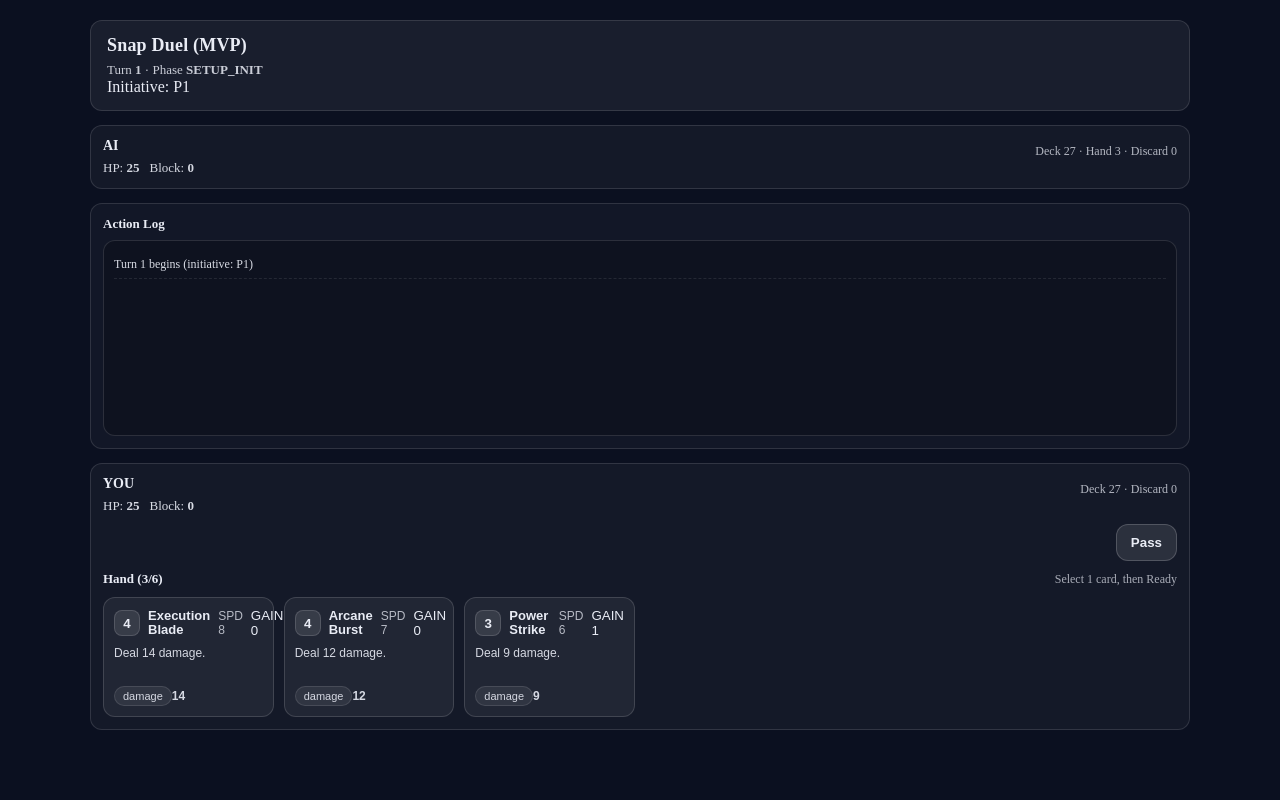
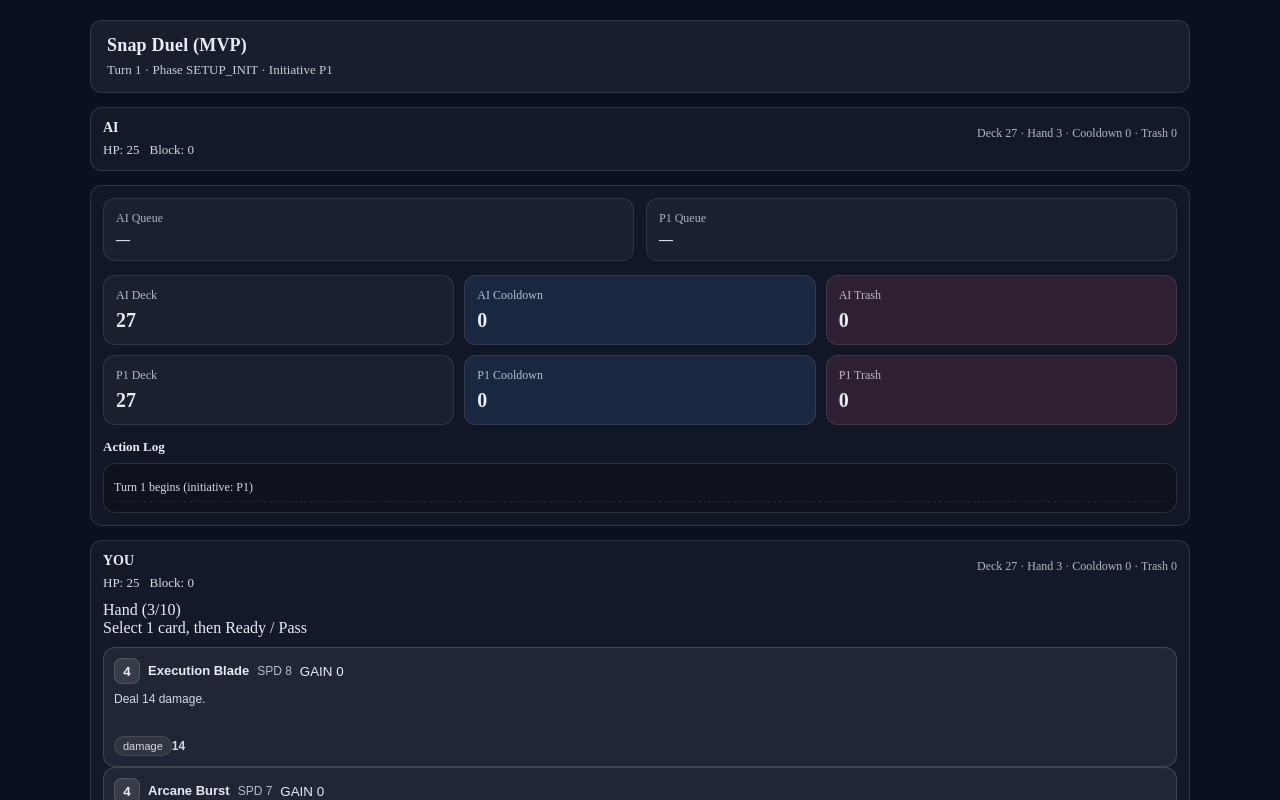
Before and after one commit to taestdd/SNAP-DUEL, a Next.js app: page / in a window 1280 px wide. Shown: the top 800 px of the page. Built offline with nearby package versions, Linux system fonts and the light colour scheme.

Commit message:
쿨다운 추가

```diff
--- a/src/components/game/ArenaHeader.tsx
+++ b/src/components/game/ArenaHeader.tsx
@@ -6,11 +6,11 @@ export default function ArenaHeader({ ai }: { ai: Combatant }) {
 
   return (
     <div className={styles.wrap}>
-      <div className={styles.left}>
+      <div>
         <div className={styles.name}>AI</div>
         <div className={styles.meta}>
-          <span>HP: <b>{ai.hp}</b></span>
-          <span>Block: <b>{ai.block}</b></span>
+          <span>HP: {ai.hp}</span>
+          <span>Block: {ai.block}</span>
         </div>
       </div>
 
@@ -19,14 +19,27 @@ export default function ArenaHeader({ ai }: { ai: Combatant }) {
           {ai.status.attackBuff > 0 ? (
             <span className={styles.badge}>ATK+ {ai.status.attackBuff}</span>
           ) : null}
+
           {burn ? (
             <span className={styles.badge}>
               BURN {burn.turns}t · {burn.dmgPerTurn}/t
             </span>
           ) : null}
+
+          {ai.status.speedBonus > 0 ? (
+            <span className={styles.badge}>SPD-{ai.status.speedBonus} now</span>
+          ) : null}
+
+          {ai.status.speedBonusNext > 0 ? (
+            <span className={styles.badge}>
+              SPD-{ai.status.speedBonusNext} next
+            </span>
+          ) : null}
         </div>
+
         <div className={styles.small}>
-          Deck {ai.deck.length} · Hand {ai.hand.length} · Discard {ai.discard.length}
+          Deck {ai.deck.length} · Hand {ai.hand.length} · Cooldown{" "}
+          {ai.cooldown.length} · Trash {ai.trash.length}
         </div>
       </div>
     </div>
--- a/src/components/game/GameScreen.module.css
+++ b/src/components/game/GameScreen.module.css
@@ -19,9 +19,9 @@
   align-items: flex-start;
   justify-content: space-between;
   padding: 14px 16px;
-  border: 1px solid rgba(255,255,255,0.12);
+  border: 1px solid rgba(255, 255, 255, 0.12);
   border-radius: 12px;
-  background: rgba(255,255,255,0.06);
+  background: rgba(255, 255, 255, 0.06);
 }
 
 .title {
@@ -45,8 +45,8 @@
 .gameOver {
   padding: 8px 10px;
   border-radius: 10px;
-  background: rgba(255,255,255,0.08);
-  border: 1px solid rgba(255,255,255,0.12);
+  background: rgba(255, 255, 255, 0.08);
+  border: 1px solid rgba(255, 255, 255, 0.12);
   font-size: 13px;
 }
 
@@ -59,23 +59,85 @@
 .arena {
   padding: 12px;
   border-radius: 12px;
-  border: 1px solid rgba(255,255,255,0.12);
-  background: rgba(255,255,255,0.04);
+  border: 1px solid rgba(255, 255, 255, 0.12);
+  background: rgba(255, 255, 255, 0.04);
 }
 
 .center {
   min-height: 220px;
   padding: 12px;
   border-radius: 12px;
-  border: 1px solid rgba(255,255,255,0.12);
-  background: rgba(255,255,255,0.03);
+  border: 1px solid rgba(255, 255, 255, 0.12);
+  background: rgba(255, 255, 255, 0.03);
+  display: flex;
+  flex-direction: column;
+  gap: 14px;
+}
+
+.centerTop {
+  display: grid;
+  grid-template-columns: 1fr 1fr;
+  gap: 12px;
+}
+
+.queueBox {
+  padding: 12px;
+  border-radius: 12px;
+  background: rgba(255, 255, 255, 0.04);
+  border: 1px solid rgba(255, 255, 255, 0.1);
+}
+
+.queueTitle {
+  font-size: 12px;
+  opacity: 0.72;
+  margin-bottom: 6px;
+}
+
+.queueValue {
+  font-size: 14px;
+  font-weight: 700;
+}
+
+.zoneGrid {
+  display: grid;
+  grid-template-columns: repeat(3, 1fr);
+  gap: 10px;
+}
+
+.zoneCard {
+  padding: 12px;
+  border-radius: 12px;
+  border: 1px solid rgba(255, 255, 255, 0.1);
+}
+
+.zoneDefault {
+  background: rgba(255, 255, 255, 0.04);
+}
+
+.zoneAccent {
+  background: rgba(89, 156, 255, 0.12);
+}
+
+.zoneDanger {
+  background: rgba(255, 99, 132, 0.12);
+}
+
+.zoneLabel {
+  font-size: 12px;
+  opacity: 0.76;
+  margin-bottom: 6px;
+}
+
+.zoneCount {
+  font-size: 20px;
+  font-weight: 800;
 }
 
 .player {
   padding: 12px;
   border-radius: 12px;
-  border: 1px solid rgba(255,255,255,0.12);
-  background: rgba(255,255,255,0.04);
+  border: 1px solid rgba(255, 255, 255, 0.12);
+  background: rgba(255, 255, 255, 0.04);
   display: flex;
   flex-direction: column;
   gap: 10px;
@@ -85,3 +147,13 @@
   display: flex;
   justify-content: flex-end;
 }
+
+@media (max-width: 760px) {
+  .centerTop {
+    grid-template-columns: 1fr;
+  }
+
+  .zoneGrid {
+    grid-template-columns: 1fr 1fr;
+  }
+}
--- a/src/components/game/GameScreen.tsx
+++ b/src/components/game/GameScreen.tsx
@@ -1,10 +1,51 @@
-import type { GameState, Action } from "@/game/engine/types";
+import type { Action, Combatant, GameState } from "@/game/engine/types";
 import styles from "./GameScreen.module.css";
 import ArenaHeader from "./ArenaHeader";
 import PlayerBar from "./PlayerBar";
 import Hand from "./Hand";
 import ActionLog from "./ActionLog";
 import EndTurnButton from "./EndTurnButton";
+
+function ZoneStat({
+  label,
+  count,
+  tone = "default",
+}: {
+  label: string;
+  count: number;
+  tone?: "default" | "accent" | "danger";
+}) {
+  const toneClass =
+    tone === "accent"
+      ? styles.zoneAccent
+      : tone === "danger"
+      ? styles.zoneDanger
+      : styles.zoneDefault;
+
+  return (
+    <div className={`${styles.zoneCard} ${toneClass}`}>
+      <div className={styles.zoneLabel}>{label}</div>
+      <div className={styles.zoneCount}>{count}</div>
+    </div>
+  );
+}
+
+function QueuePreview({
+  title,
+  me,
+}: {
+  title: string;
+  me: Combatant;
+}) {
+  const queued = me.queue[0] ?? null;
+
+  return (
+    <div className={styles.queueBox}>
+      <div className={styles.queueTitle}>{title}</div>
+      <div className={styles.queueValue}>{queued ?? "—"}</div>
+    </div>
+  );
+}
 
 export default function GameScreen({
   state,
@@ -14,32 +55,29 @@ export default function GameScreen({
   dispatch: React.Dispatch<Action>;
 }) {
   const isGameOver = state.phase === "GAME_OVER";
-
   const isSetup = state.phase === "SETUP_INIT" || state.phase === "SETUP_OTHER";
-  const canAct = isSetup && !state.P1.ready && state.phase !== "GAME_OVER";
-
+  const canAct = isSetup && !state.P1.ready && !isGameOver;
   const hasSelection = !!state.selected;
-  const readyLabel = hasSelection ? "Select" : "Pass";
-
+  const readyLabel = hasSelection ? "Ready" : "Pass";
 
   return (
     <div className={styles.page}>
       <div className={styles.shell}>
         <header className={styles.header}>
-          <div className={styles.titleBlock}>
+          <div>
             <h1 className={styles.title}>Snap Duel (MVP)</h1>
             <div className={styles.sub}>
-              Turn <b>{state.turn}</b> · Phase <b>{state.phase}</b>
+              Turn {state.turn} · Phase {state.phase} · Initiative{" "}
+              {state.initiative}
             </div>
-            <div
-              className={`${styles.initiative} ${
-                state.initiative === "P1"
-                  ? styles.initiativeP1
-                  : styles.initiativeAI
-              }`}
-            >
-              Initiative: {state.initiative}
-            </div>
+          </div>
+
+          <div className={styles.headerRight}>
+            {isGameOver ? (
+              <div className={styles.gameOver}>
+                Winner: {state.winner === "DRAW" ? "DRAW" : state.winner}
+              </div>
+            ) : null}
           </div>
         </header>
 
@@ -49,28 +87,45 @@ export default function GameScreen({
           </section>
 
           <section className={styles.center}>
+            <div className={styles.centerTop}>
+              <QueuePreview title="AI Queue" me={state.AI} />
+              <QueuePreview title="P1 Queue" me={state.P1} />
+            </div>
+
+            <div className={styles.zoneGrid}>
+              <ZoneStat label="AI Deck" count={state.AI.deck.length} />
+              <ZoneStat label="AI Cooldown" count={state.AI.cooldown.length} tone="accent" />
+              <ZoneStat label="AI Trash" count={state.AI.trash.length} tone="danger" />
+
+              <ZoneStat label="P1 Deck" count={state.P1.deck.length} />
+              <ZoneStat label="P1 Cooldown" count={state.P1.cooldown.length} tone="accent" />
+              <ZoneStat label="P1 Trash" count={state.P1.trash.length} tone="danger" />
+            </div>
+
             <ActionLog log={state.log} />
           </section>
 
           <section className={styles.player}>
             <PlayerBar me={state.P1} />
 
-            <div className={styles.controls}>
-              <EndTurnButton
-                label={readyLabel}               // EndTurnButton이 label prop 받게 하거나
-                disabled={!canAct}
-                onClick={() => dispatch({ type: "PLAYER/READY", player: "P1" })}
-              />
-            </div>
-
             <Hand
               me={state.P1}
               selected={state.selected}
-              disabled={isGameOver || !isSetup || state.P1.ready}
+              disabled={!canAct}
               onSelectCard={(cardId, handIndex) =>
                 dispatch({ type: "CARD/SELECT", cardId, handIndex })
               }
             />
+
+            <div className={styles.controls}>
+              <EndTurnButton
+                label={readyLabel}
+                disabled={!isSetup || state.P1.ready || isGameOver}
+                onClick={() =>
+                  dispatch({ type: "PLAYER/READY", player: "P1" })
+                }
+              />
+            </div>
           </section>
         </main>
       </div>
--- a/src/components/game/Hand.tsx
+++ b/src/components/game/Hand.tsx
@@ -16,20 +16,17 @@ export default function Hand({
 }) {
   return (
     <div className={styles.wrap}>
-      <div className={styles.topRow}>
-        <div className={styles.label}>Hand ({me.hand.length}/6)</div>
-        {disabled ? (
-          <div className={styles.hint}>Setup only</div>
-        ) : (
-          <div className={styles.hint}>Select 1 card, then Ready</div>
-        )}
+      <div className={styles.top}>
+        <div className={styles.title}>Hand ({me.hand.length}/10)</div>
+        <div className={styles.help}>
+          {disabled ? "Setup only" : "Select 1 card, then Ready / Pass"}
+        </div>
       </div>
 
-      <div className={styles.grid}>
+      <div className={styles.row}>
         {me.hand.map((cardId, idx) => {
           const card = CARDS[cardId];
           const canSelect = !disabled && !!card && card.cost <= me.deck.length;
-
           const isSelected =
             selected?.cardId === cardId && selected?.handIndex === idx;
 
--- a/src/components/game/PlayerBar.tsx
+++ b/src/components/game/PlayerBar.tsx
@@ -6,11 +6,11 @@ export default function PlayerBar({ me }: { me: Combatant }) {
 
   return (
     <div className={styles.wrap}>
-      <div className={styles.left}>
+      <div>
         <div className={styles.name}>YOU</div>
         <div className={styles.meta}>
-          <span>HP: <b>{me.hp}</b></span>
-          <span>Block: <b>{me.block}</b></span>
+          <span>HP: {me.hp}</span>
+          <span>Block: {me.block}</span>
         </div>
       </div>
 
@@ -19,14 +19,27 @@ export default function PlayerBar({ me }: { me: Combatant }) {
           {me.status.attackBuff > 0 ? (
             <span className={styles.badge}>ATK+ {me.status.attackBuff}</span>
           ) : null}
+
           {burn ? (
             <span className={styles.badge}>
               BURN {burn.turns}t · {burn.dmgPerTurn}/t
             </span>
           ) : null}
+
+          {me.status.speedBonus > 0 ? (
+            <span className={styles.badge}>SPD-{me.status.speedBonus} now</span>
+          ) : null}
+
+          {me.status.speedBonusNext > 0 ? (
+            <span className={styles.badge}>
+              SPD-{me.status.speedBonusNext} next
+            </span>
+          ) : null}
         </div>
+
         <div className={styles.small}>
-          Deck {me.deck.length} · Discard {me.discard.length}
+          Deck {me.deck.length} · Hand {me.hand.length} · Cooldown{" "}
+          {me.cooldown.length} · Trash {me.trash.length}
         </div>
       </div>
     </div>
--- a/src/game/engine/rules.ts
+++ b/src/game/engine/rules.ts
@@ -13,7 +13,10 @@ function opponentOf(p: PlayerId): PlayerId {
 }
 
 function pushLog(state: GameState, msg: string): GameState {
-  return { ...state, log: [msg, ...state.log].slice(0, LOG_LIMIT) };
+  return {
+    ...state,
+    log: [msg, ...state.log].slice(0, LOG_LIMIT),
+  };
 }
 
 function getEffectiveSpeed(
@@ -26,6 +29,52 @@ function getEffectiveSpeed(
 
   const bonus = state[player].status.speedBonus ?? 0;
   return Math.max(0, c.speed - bonus);
+}
+
+function moveQueuedCardToCooldown(
+  state: GameState,
+  player: PlayerId,
+  cardId: string
+): GameState {
+  const me = state[player];
+  const nextQueue = [...me.queue];
+
+  const idx = nextQueue.indexOf(cardId);
+  if (idx >= 0) {
+    nextQueue.splice(idx, 1);
+  }
+
+  return {
+    ...state,
+    [player]: {
+      ...me,
+      queue: nextQueue,
+      cooldown: [...me.cooldown, cardId],
+    },
+  } as GameState;
+}
+
+function moveQueuedCardToTrash(
+  state: GameState,
+  player: PlayerId,
+  cardId: string
+): GameState {
+  const me = state[player];
+  const nextQueue = [...me.queue];
+
+  const idx = nextQueue.indexOf(cardId);
+  if (idx >= 0) {
+    nextQueue.splice(idx, 1);
+  }
+
+  return {
+    ...state,
+    [player]: {
+      ...me,
+      queue: nextQueue,
+      trash: [...me.trash, cardId],
+    },
+  } as GameState;
 }
 
 /* -------------------------- */
@@ -44,14 +93,12 @@ function resetTurnFlags(state: GameState): GameState {
     ...state,
     phase: "SETUP_INIT",
     selected: null,
-
     P1: {
       ...state.P1,
       block: 0,
       queue: [],
       ready: false,
     },
-
     AI: {
       ...state.AI,
       block: 0,
@@ -85,7 +132,6 @@ function applyTurnStartStatuses(state: GameState): GameState {
     },
   };
 
-  // burn 같은 턴 시작 효과는 나중에 여기 추가
   return s;
 }
 
@@ -103,9 +149,10 @@ export function beginTurn(state: GameState): GameState {
   s = advanceTurnNumber(s);
   s = resetTurnFlags(s);
   s = applyTurnStartStatuses(s);
+
   if (s.phase === "GAME_OVER") return s;
+
   s = logTurnStart(s);
-
   return s;
 }
 
@@ -140,7 +187,7 @@ export function queueCard(
   const nextHand = [...me.hand];
   nextHand.splice(handIndex, 1);
 
-  // 덱에서 cost만큼 discard로 이동
+  // 덱에서 cost만큼 trash로 이동
   const costCards = me.deck.slice(0, card.cost);
   const remainingDeck = me.deck.slice(card.cost);
 
@@ -148,12 +195,15 @@ export function queueCard(
     ...me,
     hand: nextHand,
     deck: remainingDeck,
-    discard: [...me.discard, ...costCards, cardId],
+    trash: [...me.trash, ...costCards],
     queue: [...me.queue, cardId],
   };
 
   return pushLog(
-    { ...state, [player]: nextMe } as GameState,
+    {
+      ...state,
+      [player]: nextMe,
+    } as GameState,
     `${player} queued ${card.name} (cost: ${card.cost} cards)`
   );
 }
@@ -180,6 +230,7 @@ function buildResolveOrder(state: GameState): { player: PlayerId; cardId: string
     // speed 동일이면 initiative 먼저
     if (a.player === state.initiative) return -1;
     if (b.player === state.initiative) return 1;
+
     return 0;
   });
 
@@ -207,7 +258,11 @@ function didDirectAttackHit(
 function applyInitiativeOnHit(state: GameState, player: PlayerId): GameState {
   if (state.initiative === player) return state;
 
-  let s = { ...state, initiative: player };
+  let s = {
+    ...state,
+    initiative: player,
+  };
+
   s = pushLog(s, `${player} takes initiative`);
   return s;
 }
@@ -244,27 +299,26 @@ function applyCancelOnHit(
   unresolved: Set<PlayerId>
 ): GameState {
   const other = opponentOf(attacker);
-
   if (!unresolved.has(other)) return state;
 
   const cancelledCard = state[other].queue[0];
+  if (!cancelledCard) return state;
 
-  let s = pushLog(
-    state,
-    `${other} was hit before resolving → cancel queued card (${cancelledCard ?? "?"})`
-  );
-
+  let s = moveQueuedCardToTrash(state, other, cancelledCard);
   s = {
     ...s,
     [other]: {
       ...s[other],
-      queue: [],
       ready: false,
     },
   } as GameState;
 
+  s = pushLog(
+    s,
+    `${other} was hit before resolving → cancel queued card (${cancelledCard}) to trash`
+  );
+
   unresolved.delete(other);
-
   return s;
 }
 
@@ -286,8 +340,8 @@ export function resolveAll(state: GameState): GameState {
 
   let s = state;
   const items = buildResolveOrder(s);
+  const unresolved = new Set<PlayerId>();
 
-  const unresolved = new Set<PlayerId>();
   if (s.P1.queue[0]) unresolved.add("P1");
   if (s.AI.queue[0]) unresolved.add("AI");
 
@@ -295,14 +349,13 @@ export function resolveAll(state: GameState): GameState {
     if (!unresolved.has(it.player)) continue;
 
     const before = s;
-
     s = applyCardEffect(s, it.player, it.cardId);
     if (s.phase === "GAME_OVER") return s;
 
+    s = moveQueuedCardToCooldown(s, it.player, it.cardId);
     unresolved.delete(it.player);
 
     const hit = didDirectAttackHit(before, s, it.player, it.cardId);
-
     if (hit) {
       s = applyInitiativeOnHit(s, it.player);
       s = applyGainOnHit(s, it.player, it.cardId);
@@ -399,7 +452,10 @@ export function applyCardEffect(
           ...state[target],
           status: {
             ...state[target].status,
-            burn: { turns: 2, dmgPerTurn: card.value },
+            burn: {
+              turns: 2,
+              dmgPerTurn: card.value,
+            },
           },
         },
       } as GameState;
@@ -423,7 +479,6 @@ function dealDamage(
   label?: string
 ): GameState {
   const t = state[target];
-
   const blocked = Math.min(t.block, amount);
   const dmg = amount - blocked;
 
@@ -433,7 +488,11 @@ function dealDamage(
     hp: t.hp - dmg,
   };
 
-  const next = { ...state, [target]: nextTarget } as GameState;
+  const next = {
+    ...state,
+    [target]: nextTarget,
+  } as GameState;
+
   return pushLog(
     next,
     `${label ?? "Damage"} → ${target} takes ${dmg} (${blocked} blocked)`
@@ -454,9 +513,12 @@ export function draw(
 
     if (me.deck.length === 0) {
       const winner = player === "P1" ? "AI" : "P1";
-
       return pushLog(
-        { ...s, phase: "GAME_OVER", winner } as GameState,
+        {
+          ...s,
+          phase: "GAME_OVER",
+          winner,
+        } as GameState,
         `${player} cannot draw (deck empty) → ${winner} wins`
       );
     }
@@ -478,15 +540,27 @@ export function draw(
 
 export function checkGameOver(state: GameState): GameState {
   if (state.P1.hp <= 0 && state.AI.hp <= 0) {
-    return { ...state, phase: "GAME_OVER", winner: "DRAW" };
+    return {
+      ...state,
+      phase: "GAME_OVER",
+      winner: "DRAW",
+    };
   }
 
   if (state.P1.hp <= 0) {
-    return { ...state, phase: "GAME_OVER", winner: "AI" };
+    return {
+      ...state,
+      phase: "GAME_OVER",
+      winner: "AI",
+    };
   }
 
   if (state.AI.hp <= 0) {
-    return { ...state, phase: "GAME_OVER", winner: "P1" };
+    return {
+      ...state,
+      phase: "GAME_OVER",
+      winner: "P1",
+    };
   }
 
   return state;
--- a/src/game/engine/state.ts
+++ b/src/game/engine/state.ts
@@ -38,7 +38,9 @@ function createCombatant(id: "P1" | "AI"): Combatant {
 
     deck: [...STARTER_DECK],
     hand: [],
-    discard: [],
+
+    trash: [],
+    cooldown: [],
 
     queue: [],
     ready: false,
```
Also changed, not shown: src/game/engine/types.ts (+37 -7 lines).
